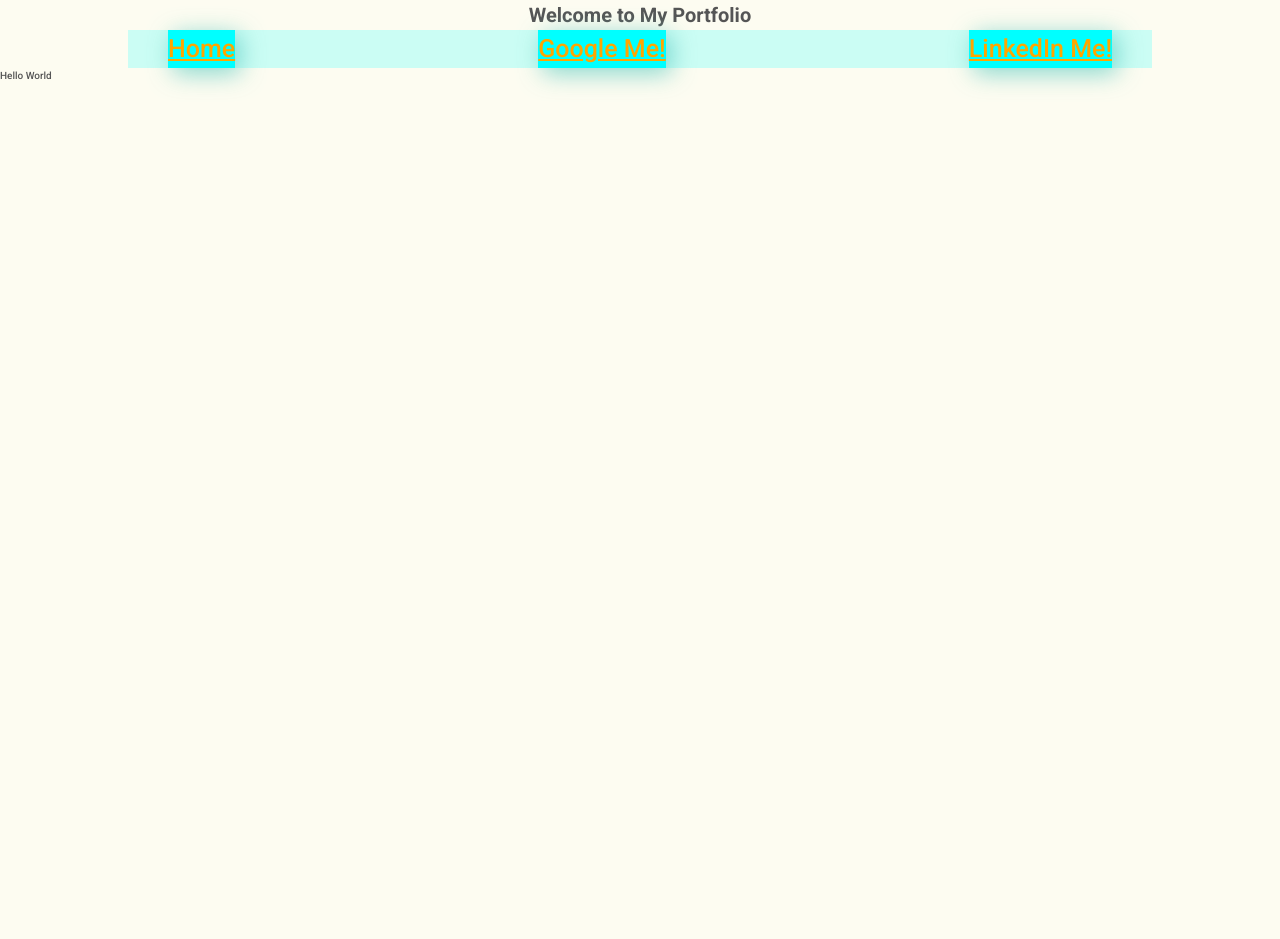
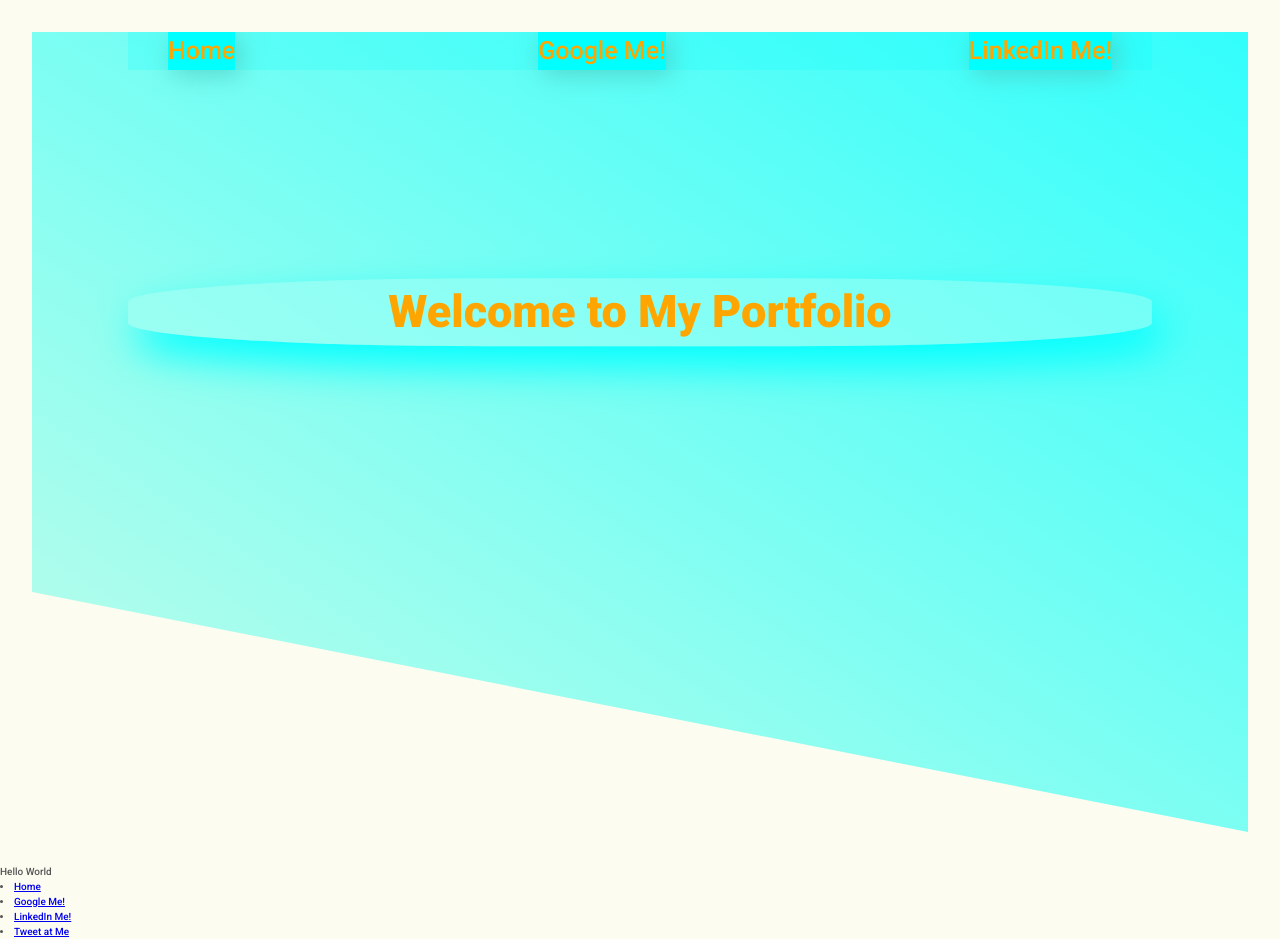
Before and after one commit to DeletedC/simple-portfolio-lesson, a website: page public/index.html in a window 1280 px wide. Before the commit the page ends 800 px from the top, so only its background shows below. Drawn offline with Linux system fonts and the light colour scheme.

Commit message:
Added a footer, clip path in style, misc style changes

```diff
--- a/public/scripts.js
+++ b/public/scripts.js
@@ -13,12 +13,20 @@ const links = [
     }
 ]
 
+const buildLinks = (links_) => links_.map((link)=>{
+    return `
+        <li><a href="${link.href}">${link.content}</a></li>
+    `
+}).join('');
+
 const linkContainer = document.getElementById('navigation__links');
-    linkContainer.innerHTML = links.map((link)=>{
-        return `
-            <li><a href="${link.href}">${link.content}</a></li>
-        `
-    }).join('');
+linkContainer.innerHTML = buildLinks(links)
+
+const footer = document.querySelector(".footer");
+footer.innerHTML = buildLinks([...links, {
+    href: "https://twitter.com",
+    content: "Tweet at Me"
+}]);
 
 const mainContent = document.getElementById('main');
 mainContent.innerHTML = "Hello World";
--- a/public/styles.css
+++ b/public/styles.css
@@ -22,15 +22,32 @@ body {
 }
 
 body .header {
+    position: relative;
     display: flex;
     flex-direction: column;
     justify-content: space-between;
     align-items: center;
+    width: 95vw;
+    margin: 2.5vw;
+    height: 100vh;
+    background-image: linear-gradient(to left bottom, rgba(0, 255, 255, 0.8), rgba(112, 255, 221, 0.4));
+    clip-path: polygon(0% 0%, 100% 0%, 100% 70%, 100% 100%, 0% 70%);
+    /* clip-path: polygon(0% 0%, 100% 0%, 100% 50%, 50% 100%, 0% 50%); */
 }
 
 .header > h1 {
     width: calc(80vw);
     text-align: center;
+    position: absolute;
+    top: 35%;
+    left: 50%;
+    transform: translate(-50%, -50%);
+    color: orange;
+    font-weight: 900;
+    font-size: 4.5rem;
+    background-color: rgba(167, 255, 245, 0.4);
+    border-radius: 35%;
+    box-shadow: 1rem 2rem 4rem aqua;
 }
 
 .header > .navigation {
@@ -57,6 +74,10 @@ body .header {
     color: orange;
 }
 
+.header > .navigation > ul > li > a:link {
+    text-decoration: none;
+}
+
 body .main-content {
 
 }
```
